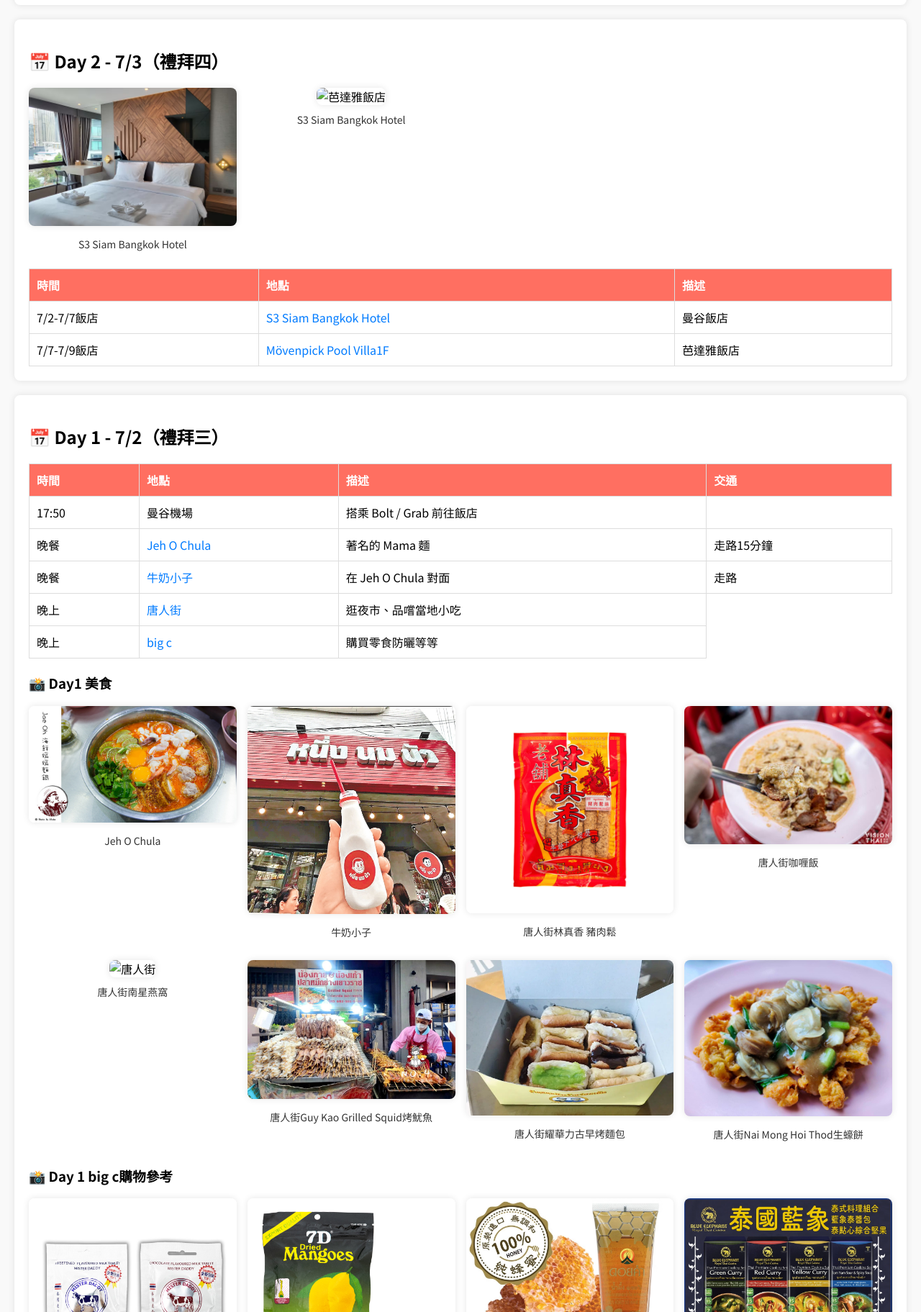
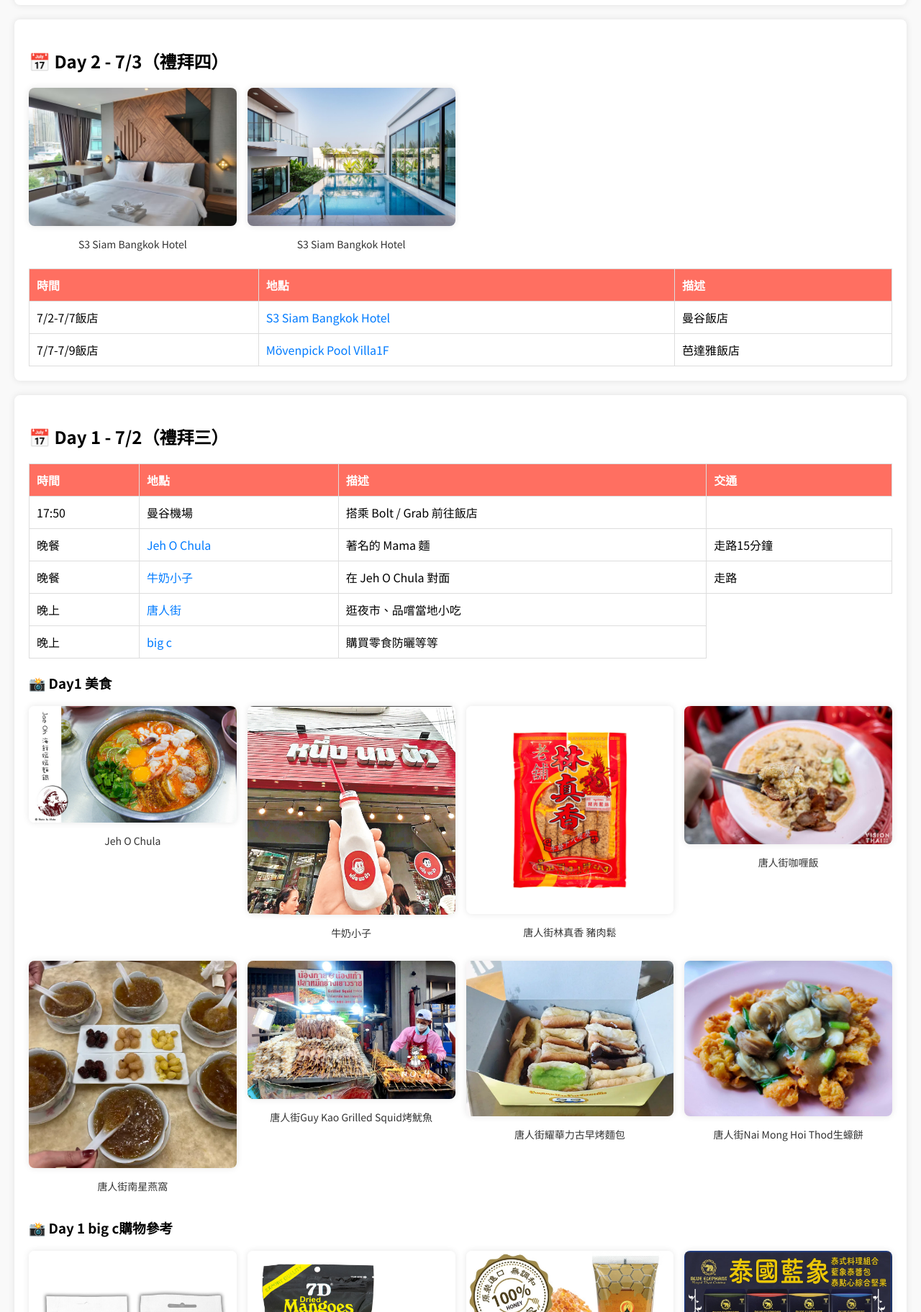
Before and after one commit to idontknow123456789/123, a plain HTML site: page index.html in a window 1280 px wide. Shown: the part 1240-3063 px from the top of the page at 72% size. Drawn offline with Linux system fonts and the light colour scheme.

Commit message:
Update index.html

```diff
--- a/index.html
+++ b/index.html
@@ -47,7 +47,7 @@
                 <p>S3 Siam Bangkok Hotel</p>
             </div>
             <div class="photo-item">
-                <img src="芭達雅飯店.jpg" alt="芭達雅飯店" width="1200" height="1200" />
+                <img src="芭達雅飯店,jpg.jpeg" alt="芭達雅飯店" width="1200" height="1200" />
                 <p>S3 Siam Bangkok Hotel</p>
             </div>
 
@@ -115,7 +115,7 @@
                         <p>唐人街咖喱飯</p>
                     </div>
                     <div class="photo-item">
-                        <img src="南星燕窩.jpg" alt="唐人街" />
+                        <img src="南星燕窩.jgp.webp" alt="唐人街" />
                         <p>唐人街南星燕窩</p>
                     </div>
                     <div class="photo-item">
```
